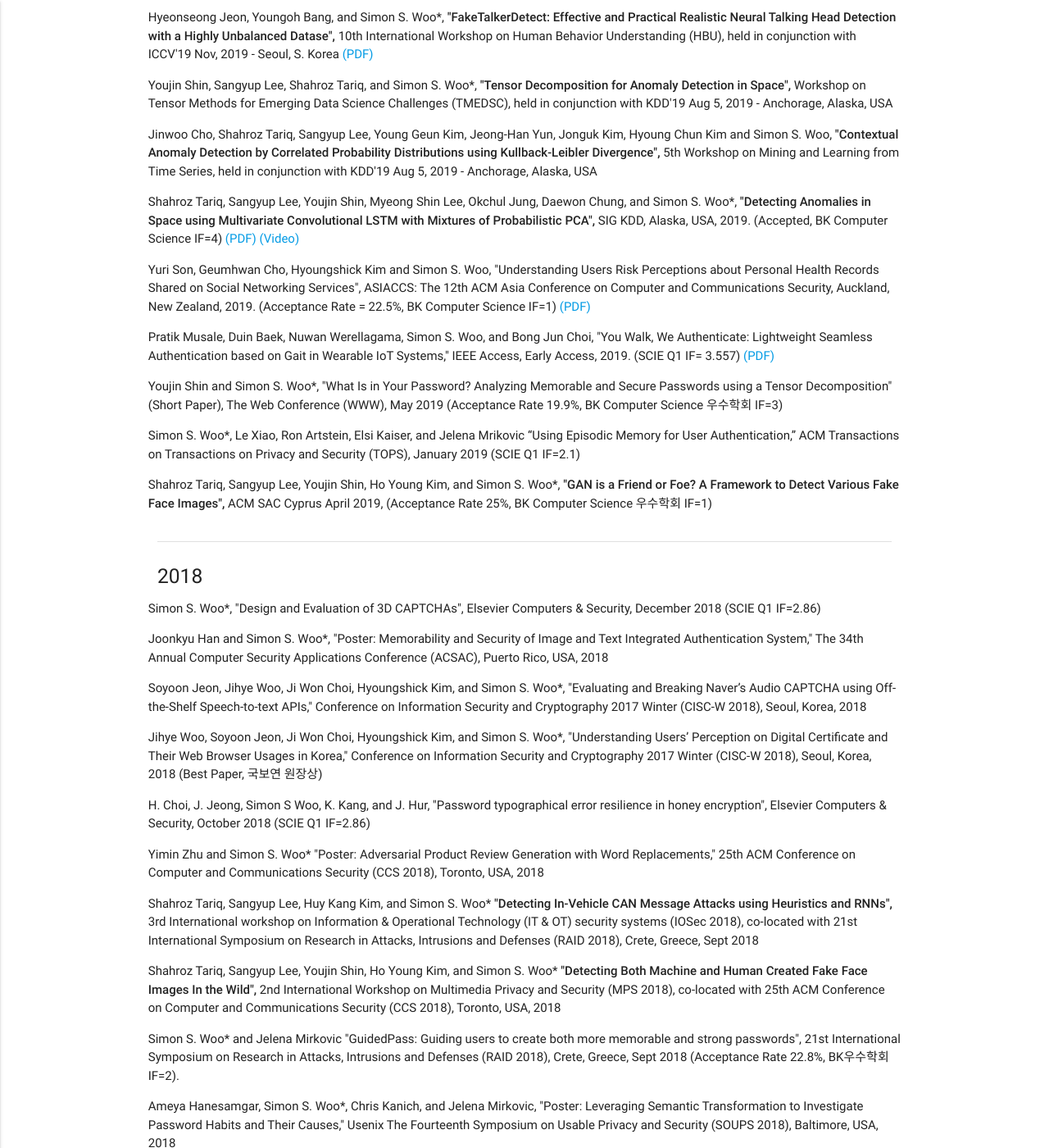
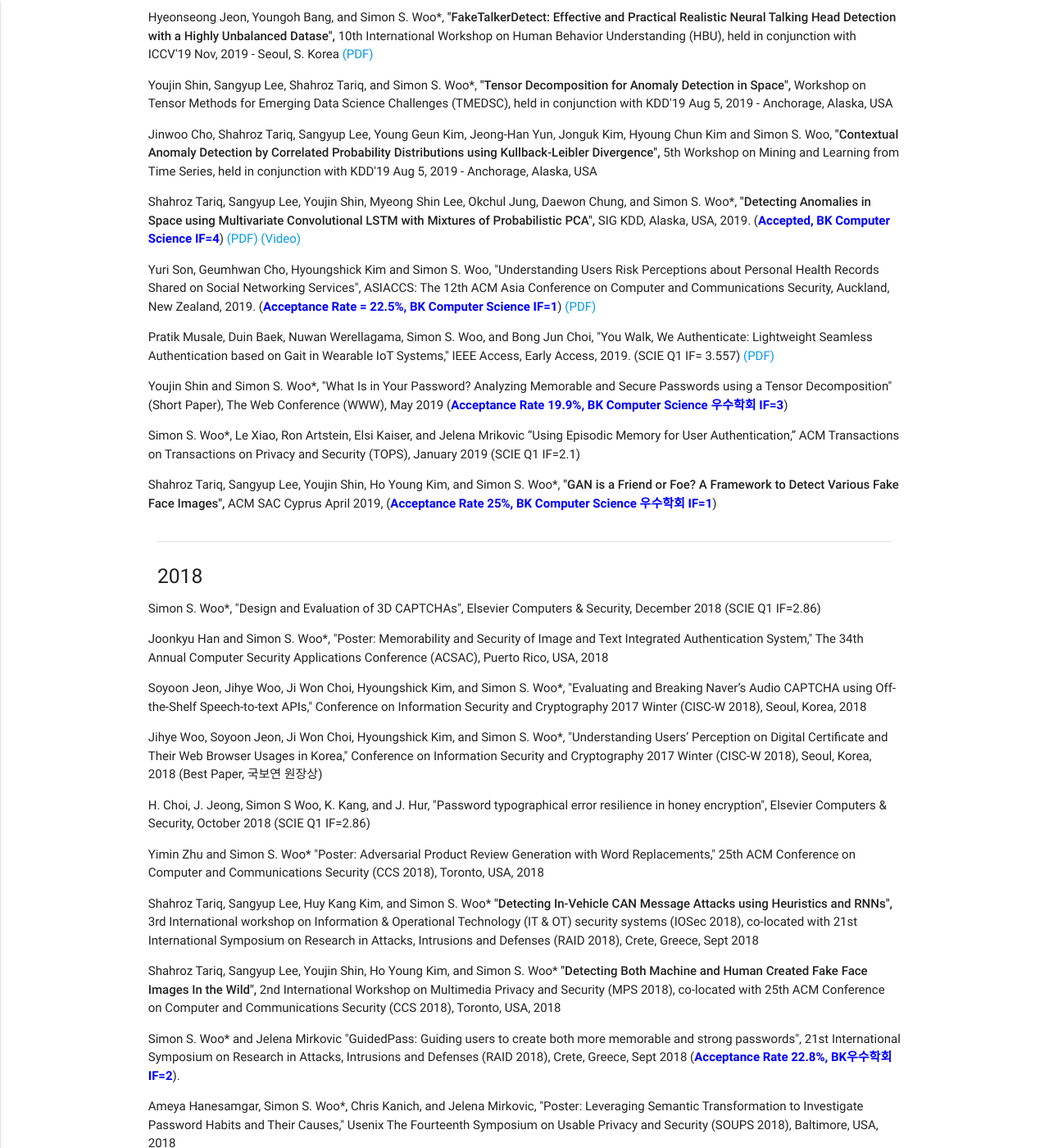
Before and after one commit to Yurim990507/DASH-Lab.github.io, a Jekyll site: the page built from example2.md, in a window 1280 px wide and 1400 px high, scrolled down 1073 px. Shown: the whole window at 82% size. Built offline with Jekyll 4.4.1, drawn with Linux system fonts in a browser that asks for light colours; some of the changed text lies outside the part shown.

Commit message:
Update example2.md

```diff
--- a/example2.md
+++ b/example2.md
@@ -37,7 +37,7 @@ permalink: /Publications/
 
 <p>Joon Kuy Han, Hyoungshick Kim and Simon S. Woo*, <strong>"Poster: Nickel to Lego: Using Foolgle to Create Adversarial Examples to fool Google Cloud Speech-to-Text API," </strong> The 26th ACM Conference on Computer and Communications Security, London, UK, 2019<a href="https://dl.acm.org/doi/10.1145/3319535.3363264" download> (PDF) </a> </p>
 
-<p>Keeyoung Kim, Byeongrak Seo, Sang-Hoon Rhee, Seungmoon Lee, and Simon S. Woo*, <strong> "Deep Learning for Blast Furnaces: Skip-Dense Layers Deep Learning Model to Predict the Remaining Time to Close Tap-holes for Blast Furnaces", </strong> CIKM'19, Beijing, China, Nov, 2019. (Acceptance rate=21%, BK Computer Science IF=3) <a href="https://dl.acm.org/doi/abs/10.1145/3357384.3357803f" download> (PDF) </a> </p>
+<p>Keeyoung Kim, Byeongrak Seo, Sang-Hoon Rhee, Seungmoon Lee, and Simon S. Woo*, <strong> "Deep Learning for Blast Furnaces: Skip-Dense Layers Deep Learning Model to Predict the Remaining Time to Close Tap-holes for Blast Furnaces", </strong> CIKM'19, Beijing, China, Nov, 2019. (<b><font color='blue'>Acceptance rate=21%, BK Computer Science IF=3</font></b>) <a href="https://dl.acm.org/doi/abs/10.1145/3357384.3357803f" download> (PDF) </a> </p>
 
 <p>Hyeonseong Jeon, Youngoh Bang, and Simon S. Woo*, <strong> "FakeTalkerDetect: Effective and Practical Realistic Neural Talking Head Detection with a Highly Unbalanced Datase", </strong> 10th International Workshop on Human Behavior Understanding (HBU), held in conjunction with ICCV'19 Nov, 2019 - Seoul, S. Korea  <a href="http://openaccess.thecvf.com/content_ICCVW_2019/papers/HBU/Jeon_FakeTalkerDetect_Effective_and_Practical_Realistic_Neural_Talking_Head_Detection_with_ICCVW_2019_paper.pdf" download> (PDF) </a></p>
 
@@ -45,17 +45,17 @@ permalink: /Publications/
 
 <p>Jinwoo Cho, Shahroz Tariq, Sangyup Lee, Young Geun Kim, Jeong-Han Yun, Jonguk Kim, Hyoung Chun Kim and Simon S. Woo, <strong> "Contextual Anomaly Detection by Correlated Probability Distributions using Kullback-Leibler Divergence",</strong> 5th Workshop on Mining and Learning from Time Series, held in conjunction with KDD'19 Aug 5, 2019 - Anchorage, Alaska, USA </p>
 
-<p>Shahroz Tariq, Sangyup Lee, Youjin Shin, Myeong Shin Lee, Okchul Jung, Daewon Chung, and Simon S. Woo*, <strong> "Detecting Anomalies in Space using Multivariate Convolutional LSTM with Mixtures of Probabilistic PCA",</strong> SIG KDD, Alaska, USA, 2019. (Accepted, BK Computer Science IF=4)<a href="https://dl.acm.org/doi/10.1145/3292500.3330776" download> (PDF) </a>  <a href="https://youtu.be/fI5z_nk3q_4" download> (Video) </a> </p>
+<p>Shahroz Tariq, Sangyup Lee, Youjin Shin, Myeong Shin Lee, Okchul Jung, Daewon Chung, and Simon S. Woo*, <strong> "Detecting Anomalies in Space using Multivariate Convolutional LSTM with Mixtures of Probabilistic PCA",</strong> SIG KDD, Alaska, USA, 2019. (<b><font color='blue'>Accepted, BK Computer Science IF=4</font></b>)<a href="https://dl.acm.org/doi/10.1145/3292500.3330776" download> (PDF) </a>  <a href="https://youtu.be/fI5z_nk3q_4" download> (Video) </a> </p>
 
-<p>Yuri Son, Geumhwan Cho, Hyoungshick Kim and Simon S. Woo, "Understanding Users Risk Perceptions about Personal Health Records Shared on Social Networking Services", ASIACCS: The 12th ACM Asia Conference on Computer and Communications Security, Auckland, New Zealand, 2019. (Acceptance Rate = 22.5%, BK Computer Science IF=1) <a href="https://dl.acm.org/doi/10.1145/3321705.3329838" download> (PDF) </a> </p>
+<p>Yuri Son, Geumhwan Cho, Hyoungshick Kim and Simon S. Woo, "Understanding Users Risk Perceptions about Personal Health Records Shared on Social Networking Services", ASIACCS: The 12th ACM Asia Conference on Computer and Communications Security, Auckland, New Zealand, 2019. (<b><font color='blue'>Acceptance Rate = 22.5%, BK Computer Science IF=1</font></b>) <a href="https://dl.acm.org/doi/10.1145/3321705.3329838" download> (PDF) </a> </p>
 
 <p>Pratik Musale, Duin Baek, Nuwan Werellagama, Simon S. Woo, and Bong Jun Choi, "You Walk, We Authenticate: Lightweight Seamless Authentication based on Gait in Wearable IoT Systems," IEEE Access, Early Access, 2019. (SCIE Q1 IF= 3.557) <a href="https://ieeexplore.ieee.org/stamp/stamp.jsp?tp=&arnumber=8672772" download> (PDF) </a> </p>
 
-<p>Youjin Shin and Simon S. Woo*, "What Is in Your Password? Analyzing Memorable and Secure Passwords using a Tensor Decomposition" (Short Paper), The Web Conference (WWW), May 2019 (Acceptance Rate 19.9%, BK Computer Science 우수학회 IF=3) </p>
+<p>Youjin Shin and Simon S. Woo*, "What Is in Your Password? Analyzing Memorable and Secure Passwords using a Tensor Decomposition" (Short Paper), The Web Conference (WWW), May 2019 (<b><font color='blue'>Acceptance Rate 19.9%, BK Computer Science 우수학회 IF=3</font></b>) </p>
 
 <p>Simon S. Woo*, Le Xiao, Ron Artstein, Elsi Kaiser, and Jelena Mrikovic “Using Episodic Memory for User Authentication,” ACM Transactions on Transactions on Privacy and Security (TOPS), January 2019 (SCIE Q1 IF=2.1) </p>
 
-<p>Shahroz Tariq, Sangyup Lee, Youjin Shin, Ho Young Kim, and Simon S. Woo*, <strong> "GAN is a Friend or Foe? A Framework to Detect Various Fake Face Images",</strong> ACM SAC Cyprus April 2019, (Acceptance Rate 25%, BK Computer Science 우수학회 IF=1) </p>
+<p>Shahroz Tariq, Sangyup Lee, Youjin Shin, Ho Young Kim, and Simon S. Woo*, <strong> "GAN is a Friend or Foe? A Framework to Detect Various Fake Face Images",</strong> ACM SAC Cyprus April 2019, (<b><font color='blue'>Acceptance Rate 25%, BK Computer Science 우수학회 IF=1</font></b>) </p>
 
 </div>
 <div class="divider"></div>
@@ -78,11 +78,11 @@ permalink: /Publications/
 
 <p> Shahroz Tariq, Sangyup Lee, Youjin Shin, Ho Young Kim, and Simon S. Woo* <strong>"Detecting Both Machine and Human Created Fake Face Images In the Wild",</strong> 2nd International Workshop on Multimedia Privacy and Security (MPS 2018), co-located with 25th ACM Conference on Computer and Communications Security (CCS 2018), Toronto, USA, 2018 </p>
 
-<p> Simon S. Woo* and Jelena Mirkovic "GuidedPass: Guiding users to create both more memorable and strong passwords", 21st International Symposium on Research in Attacks, Intrusions and Defenses (RAID 2018), Crete, Greece, Sept 2018 (Acceptance Rate 22.8%, BK우수학회 IF=2). </p>
+<p> Simon S. Woo* and Jelena Mirkovic "GuidedPass: Guiding users to create both more memorable and strong passwords", 21st International Symposium on Research in Attacks, Intrusions and Defenses (RAID 2018), Crete, Greece, Sept 2018 (<b><font color='blue'>Acceptance Rate 22.8%, BK우수학회 IF=2</font></b>). </p>
 
 <p> Ameya Hanesamgar, Simon S. Woo*, Chris Kanich, and Jelena Mirkovic, "Poster: Leveraging Semantic Transformation to Investigate Password Habits and Their Causes," Usenix The Fourteenth Symposium on Usable Privacy and Security (SOUPS 2018), Baltimore, USA, 2018 </p>
 
-<p> Keeyoung Kim and Simon S. Woo*, "When George Clooney is not George Clooney: Using GenAttack to Deceive Amazon’s and Naver’s Celebrity Recognition APIs", 33rd IFIP TC-11 SEC 2018 International Conference on Information Security and Privacy Protection (IFIP-SEC), Poznan, Poland, Sept 2018 (Acceptance Rate 36%, BK우수학회 IF=1, Best Student Paper Nominated). </p>
+<p> Keeyoung Kim and Simon S. Woo*, "When George Clooney is not George Clooney: Using GenAttack to Deceive Amazon’s and Naver’s Celebrity Recognition APIs", 33rd IFIP TC-11 SEC 2018 International Conference on Information Security and Privacy Protection (IFIP-SEC), Poznan, Poland, Sept 2018 (<b><font color='blue'>Acceptance Rate 36%, BK우수학회 IF=1, Best Student Paper Nominated). </p>
 
 <p> Keeyoung Kim and Simon S. Woo*, "Generating Adversarial Images using Genetic Algorithm", The Second International Workshop on The Bright and Dark Sides of Computer Vision: Challenges and Opportunities for Privacy and Security (CV-COPS2018) In conjunction with the IEEE CVPR 2018 , Salt Lake City, USA, June 2018. </p>
 
@@ -90,7 +90,7 @@ permalink: /Publications/
 
 <p> Simon S. Woo*, "Benefits and Challenges of Long Term Self-Tracking to Prevent Lonely Deaths and Detect Signs of Life," A Short Workshop on Next Steps Towards Long Term Self Tracking at ACM SIG CHI2018, April, 2018, Montreal, Canada (pdf) </p>
 
-<p> Ameya Hanesamgar, Simon S. Woo*, Chris Kanich, and Jelena Mirkovic, "Leveraging Semantic Transformation to Investigate Password Habits and Their Causes," ACM SIG CHI2018, April, 2018, Montreal, Canada (Acceptance Rate 25.7%, BK우수학회 IF=4)(pdf) </p>
+<p> Ameya Hanesamgar, Simon S. Woo*, Chris Kanich, and Jelena Mirkovic, "Leveraging Semantic Transformation to Investigate Password Habits and Their Causes," ACM SIG CHI2018, April, 2018, Montreal, Canada (<b><font color='blue'>Acceptance Rate 25.7%, BK우수학회 IF=4</font></b>)(pdf) </p>
 
 <p> Simon S. Woo*, and Jelena Mirkovic, "Memorablity and Security of Different Passphrase Generation Methods,"Review of KIISC (정보보호학회지), Feb. 2018 (pdf) </p>
 
@@ -119,7 +119,7 @@ permalink: /Publications/
 <p> Simon S. Woo* and Jelena Mirkovic. <strong> "Improving Recall and Security of Passphrases Through Use of Mnemonics" </strong>, Proceedings of the 10th International Conference on Passwords (Passwords), Bochum, Germany, 2016 <a href="../../raw/master/Publications/Improving Recall and Security of Passphrases Through Use of Mnemonics.pdf" download> (PDF) </a>
  </p>
 
-<p> Simon S. Woo, Jelena Mirkovic, Elsi Kaiser, and Ron Artstein "Life Experience Passwords (LEPs)", The 32nd Annual Computer Security Applications Conference (ACSAC), Los Angeles, 2016 (Acceptance Rate 22.8%, BK우수학회 IF=2) (pdf) </p>
+<p> Simon S. Woo, Jelena Mirkovic, Elsi Kaiser, and Ron Artstein "Life Experience Passwords (LEPs)", The 32nd Annual Computer Security Applications Conference (ACSAC), Los Angeles, 2016 (<b><font color='blue'>Acceptance Rate 22.8%, BK우수학회 IF=2</font></b>) (pdf) </p>
 
 <p> Simon S. Woo*, Zuyao Li, and Jelena Mirkovic, "Good Automatic Authentication Question Generation", The 9th SIGGEN International Natural Language Generation Conference (INLG), Edinburgh, 2016 (pdf) </p>
 
```
